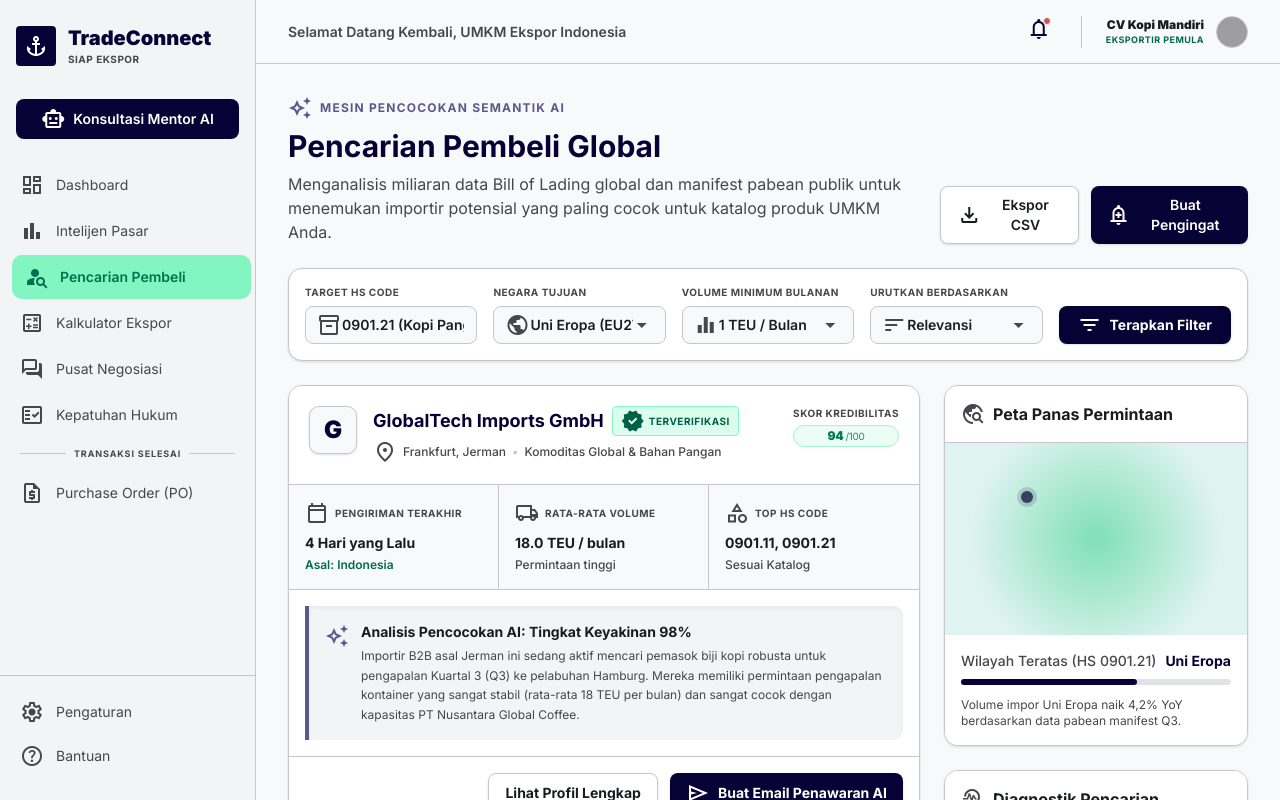
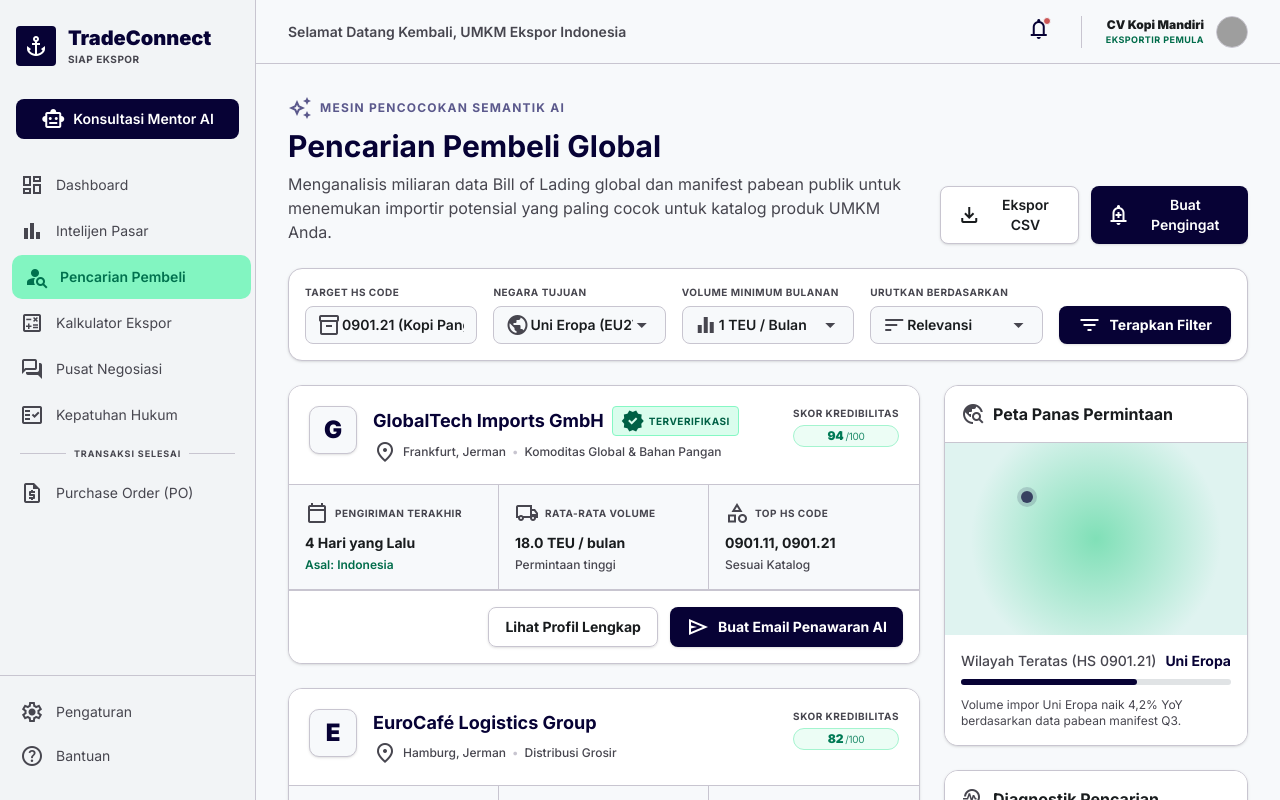
Before and after one commit to Lomba-Uhuy/Frontend_PIDI_Digdaya-Hackathon, a Next.js app: page /buyer-discovery in a window 1280 px wide. Built offline with nearby package versions, Linux system fonts and the light colour scheme; grey boxes are pictures that could not be loaded.

Commit message:
style: simplify buyer discovery card layout by removing AI match analysis box

```diff
--- a/src/app/(dashboard)/buyer-discovery/page.tsx
+++ b/src/app/(dashboard)/buyer-discovery/page.tsx
@@ -411,17 +411,6 @@ export default function BuyerDiscoveryPage() {
                         </div>
                       </div>
 
-                      <div className="p-4 bg-surface-container-lowest">
-                        <div className="bg-surface-container-low border-l-4 border-surface-tint p-4 rounded-r-lg flex gap-3 shadow-inner">
-                          <span className="material-symbols-outlined text-surface-tint mt-0.5 text-[20px]">auto_awesome</span>
-                          <div>
-                            <h4 className="text-sm font-bold text-on-surface mb-1">Analisis Pencocokan AI: {buyer.confidence}</h4>
-                            <p className="text-xs text-on-surface-variant leading-relaxed">
-                              {buyer.rationale}
-                            </p>
-                          </div>
-                        </div>
-                      </div>
 
                       <div className="p-4 border-t border-outline-variant bg-surface-container-lowest flex justify-end gap-3">
                         <button
```
